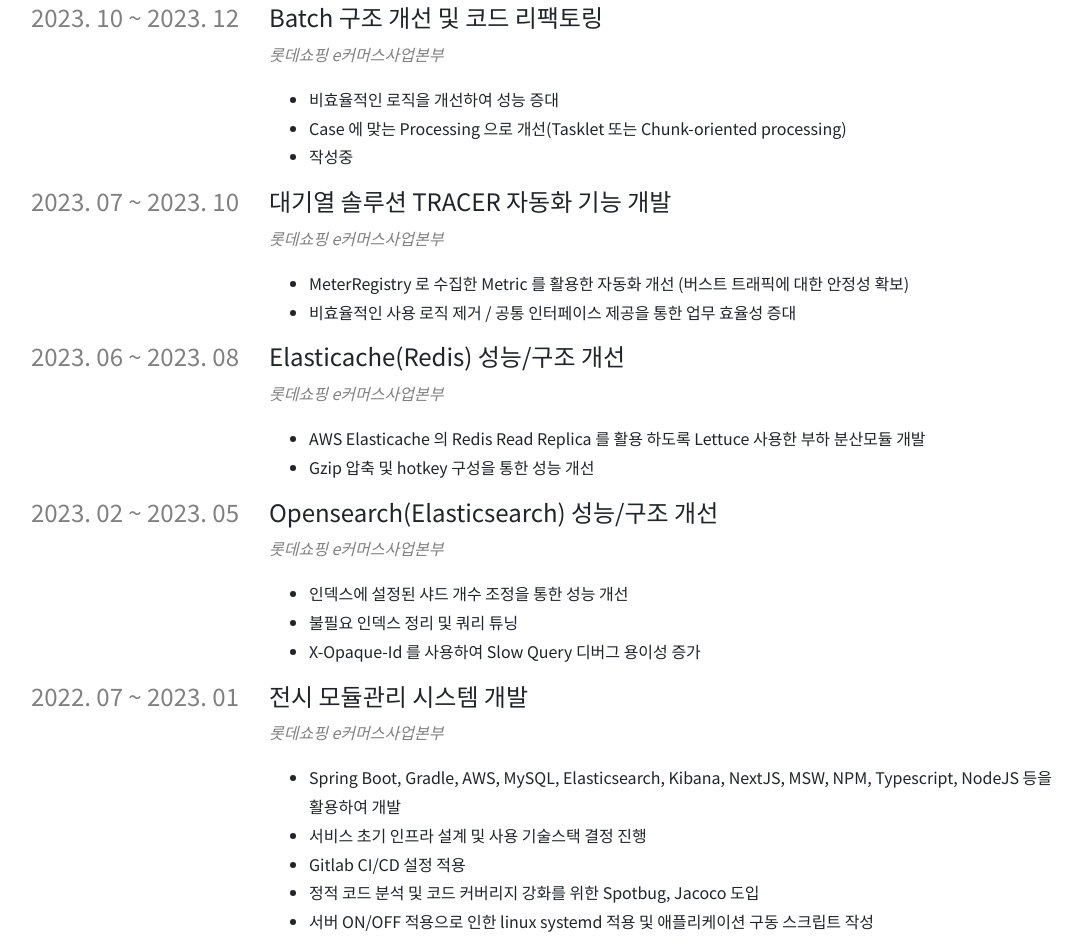
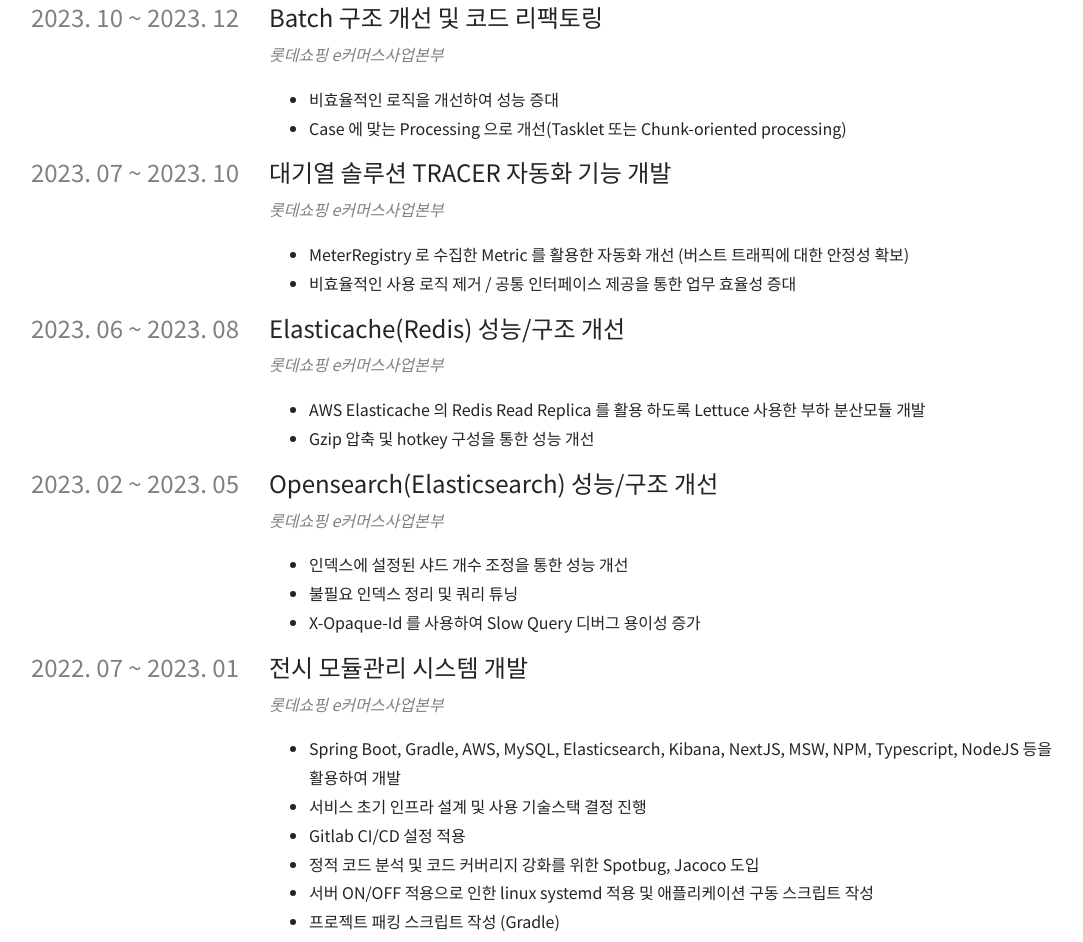
Before and after one commit to bkjeon1614/resume, a website: page index.html in a window 1280 px wide. Shown: the part 3719-4661 px from the top of the page, without its empty margins (101-1184 px from the left). Drawn offline with nearby package versions, Linux system fonts and the light colour scheme.

Commit message:
작성중

```diff
--- a/index.html
+++ b/index.html
@@ -655,7 +655,6 @@
                       Case 에 맞는 Processing 으로 개선(Tasklet 또는
                       Chunk-oriented processing)
                     </li>
-                    <li>작성중</li>
                   </ul>
                 </div>
 
```
